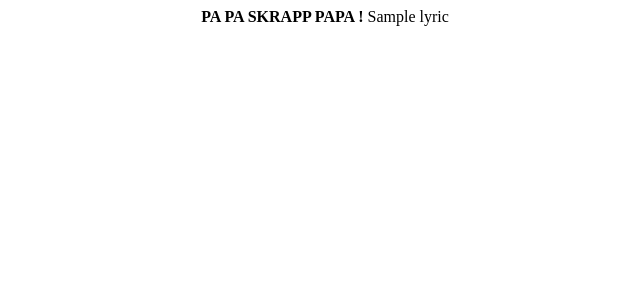
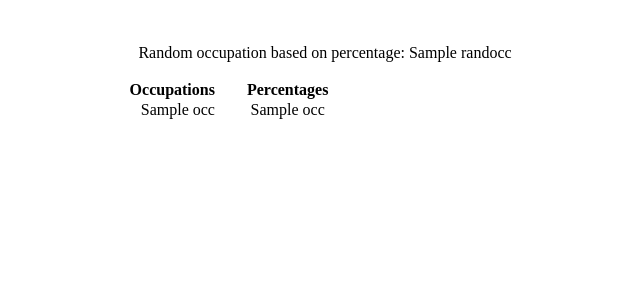
Before and after one commit to rhansolo/SoftDev, a Flask app: template 10_occupy_flask_st/templates/ting.html in a window 1280 px wide. Shown: the top 300 px of the page, without its empty margins (315-955 px from the left). Run offline with Flask 2, Linux system fonts and the light colour scheme; the template is opened without the code that fills it: most values are stand-ins (such as "Sample title", 1, 10 or a date in 2020).

Commit message:
finished hw

```diff
--- a/10_occupy_flask_st/app.py
+++ b/10_occupy_flask_st/app.py
@@ -3,42 +3,58 @@ from flask import Flask, render_template
 
 app = Flask(__name__)
 
-l = []
-with open('data/occupations.csv') as f:
-	l = f.read().split("\n") # fill list with rows of csv
+# following code borrowed from Bill Ni
 
-l.pop(0) #remove header
-l.pop() #remove total
+htmld = {}
 
-d = {} #create dictionary for occupation (key) and percentage (value)
-psum = 0.0 #use prefix sum for random selection (see below $)
+def occ():
+	l = []
+	with open('data/occupations.csv') as f:
+		l = f.read().split("\n") # fill list with rows of csv
 
-#loop through rows to process/eliminate quotes
-for s in l:
-	if s[0:1] == '"': #check for quote
-		for i in range(1,len(s)):
-			if s[i:i+1] == '"': #look for matching quote
-				temp = [s[1:i], s[i+2:]] #remove and split
-				break #stop looking for quote
-	else:
-		temp = s.split(",") #if no quotes
+	l.pop(0) #remove header
+	l.pop() #remove total
 
-	temp[1] = float(temp[1]) #convert string percentage into float
-	psum += temp[1] #add percentage to prefix sum
+	d = {} #create dictionary for occupation (key) and percentage (value)
+	psum = 0.0 #use prefix sum for random selection (see below $)
 
-	d[temp[0]] = psum #assign dictionary value to prefix sum
+	#loop through rows to process/eliminate quotes
+	for s in l:
+		if s[0:1] == '"': #check for quote
+			for i in range(1,len(s)):
+				if s[i:i+1] == '"': #look for matching quote
+					temp = [s[1:i], s[i+2:]] #remove and split
+					break #stop looking for quote
+		else:
+			temp = s.split(",") #if no quotes
 
-x = random.random() * 100 #select random float
+		temp[1] = float(temp[1]) #convert string percentage into float
+		psum += temp[1] #add percentage to prefix sum
 
-keys = list(d.keys()) #get dictionary keys
+		htmld[temp[0]] = temp[1]
+		d[temp[0]] = psum #assign dictionary value to prefix sum
 
-b = False
-s = ""
-for k in keys: #loop through %s to find min that is greater than random num
-	if x < d[k]:
-		s = k #found it!
-		b = True
-		break
+	x = random.random() * 100 #select random float
 
-if not b:
-	s = "Unemployed" #didn't find it :(((
+	keys = list(d.keys()) #get dictionary keys
+
+	b = False
+	s = ""
+	for k in keys: #loop through %s to find min that is greater than random num
+		if x < d[k]:
+			s = k #found it!
+			b = True
+			break
+
+	if not b:
+		s = "Unemployed" #didn't find it :(((
+
+	return s
+
+@app.route("/")
+def display():
+	s = occ()
+	return render_template("ting.html", occdict=htmld, randocc=s)
+
+if __name__ == "__main__":
+	app.run()
--- a/10_occupy_flask_st/templates/ting.html
+++ b/10_occupy_flask_st/templates/ting.html
@@ -1,17 +1,53 @@
 <!DOCTYPE html>
 <html>
+
   <head>
+
+    <style>
+      table {
+        border-spacing: 30px 0;
+      }
+    </style>
     <title>
-      TING GOES SKRRRRAAA!
+      Occupations
     </title>
   </head>
   <body>
     <center>
-      <b> PA PA SKRAPP PAPA ! </b>
-      {% for lyric in song%}
-      {{lyric}}
       <br>
-      {% endfor %}
+      <br>
+      Random occupation based on percentage:    {{randocc}}
+      <br>
+      <br>
+      <table>
+        <tr>
+          <th align="right">
+            Occupations
+          </th>
+          <th>
+            Percentages
+          </th>
+          {% for i in range(6) %}
+            <th>
+            </th>
+          {% endfor %}
+        </tr>
+
+        {% for occ in occdict %}
+          <tr>
+            <td align="right">
+              {{occ}}
+            </td>
+            <td align="center">
+              {{occdict[occ]}}
+            </td>
+            {% for i in range(6) %}
+              <td>
+              </td>
+            {% endfor %}
+          </tr>
+        {% endfor %}
+      </table>
     </center>
   </body>
 </html>
```
